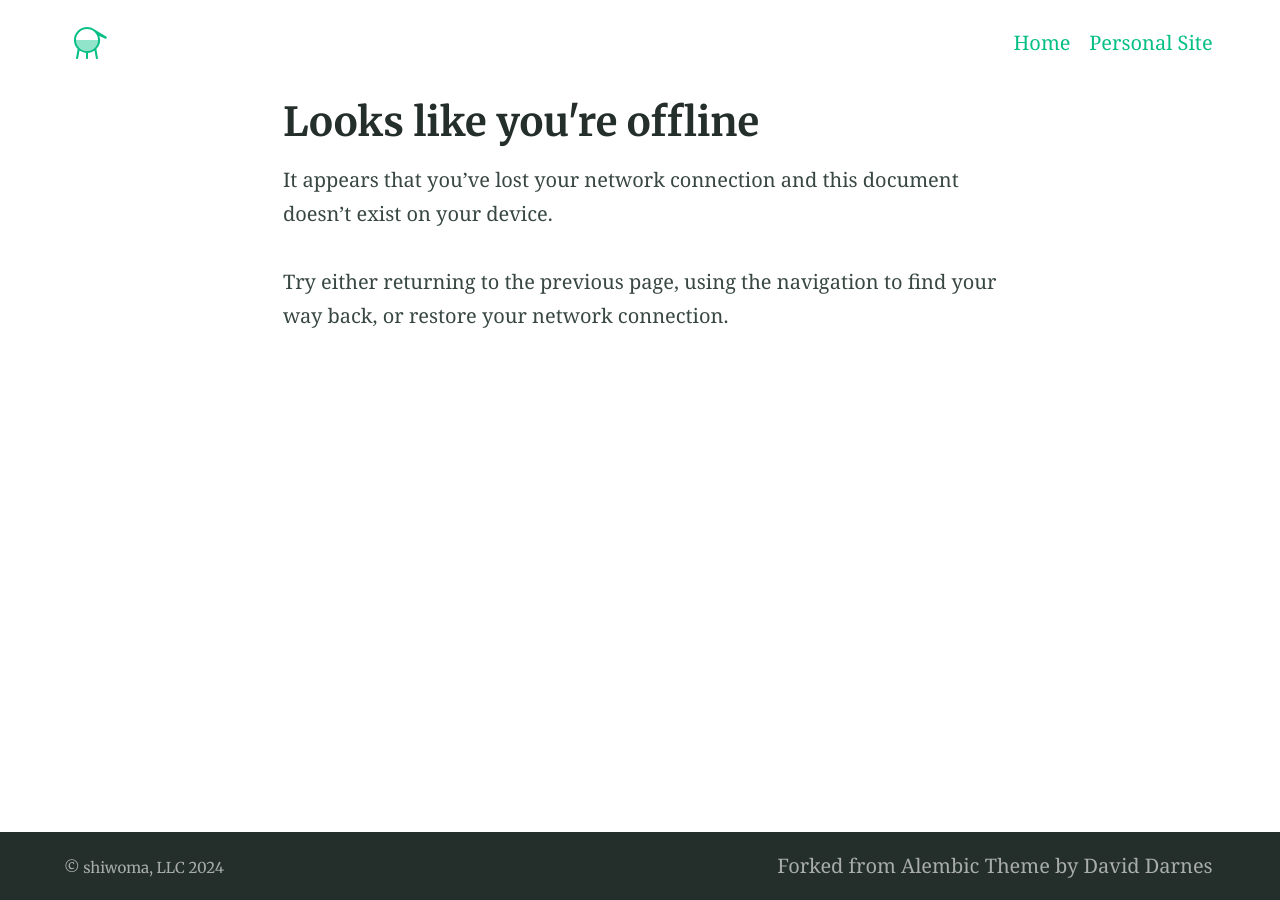
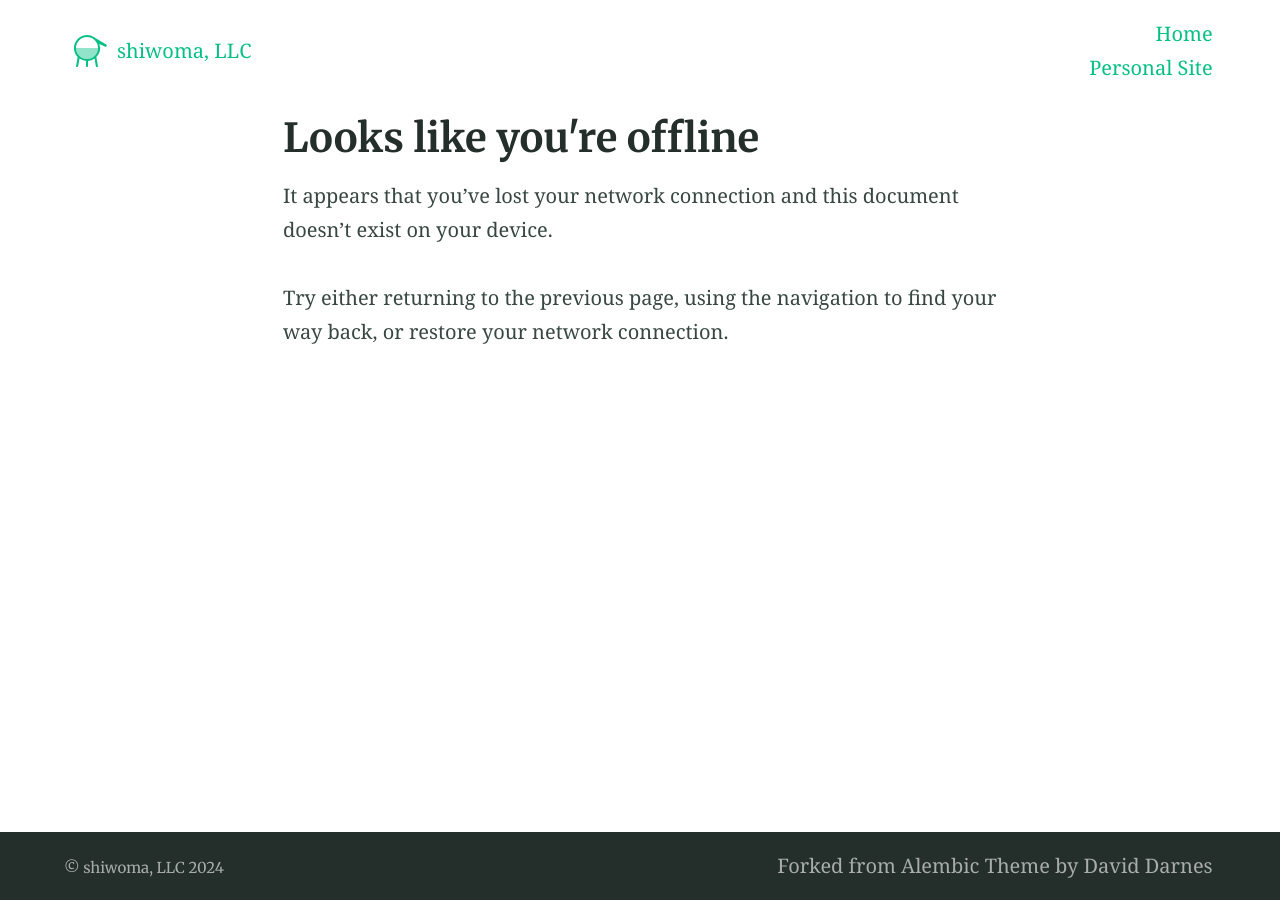
Before and after one commit to daviddarnes/alembic, a Jekyll site: the page built from offline.md, in a window 1280 px wide. Built offline with Jekyll 4.4.1, drawn with Linux system fonts in a browser that asks for light colours.

Commit message:
Update site-header.html

```diff
--- a/_includes/site-header.html
+++ b/_includes/site-header.html
@@ -1,6 +1,8 @@
 <header class="header">
   <div class="container">
     {% if site.logo %}{% include site-logo.html %}{% endif %}
+
+    <a href="{{ url }}" style="display: inline-block; width: 100%; text-align: left;">{{ site.title }}</a>
 
     {% include nav-header.html %}
   </div>
```
